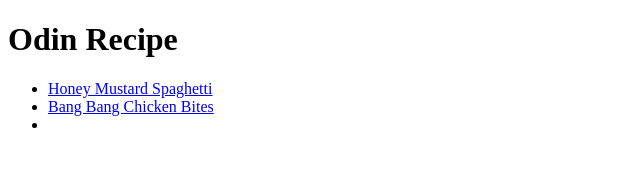
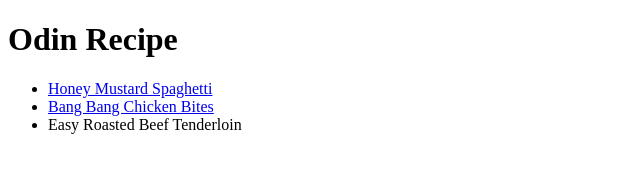
Before and after one commit to Arman-Attar/odin-recipe, a plain HTML site: page index.html in a window 1280 px wide. Shown: the whole page, without its empty margins (0-640 px from the left). Drawn offline with Linux system fonts and the light colour scheme.

Commit message:
home page links to steak tenderloin recipe

```diff
--- a/index.html
+++ b/index.html
@@ -9,7 +9,7 @@
         <ul>
             <li> <a href="./recipes/spaghetti.html">Honey Mustard Spaghetti</a></li>
             <li><a href="./recipes/bangbang.html">Bang Bang Chicken Bites</a></li>
-            <li></li>
+            <li><a href="./recipes/beef.html"></a>Easy Roasted Beef Tenderloin</li>
         </ul>
     </body>
 </html>
```
